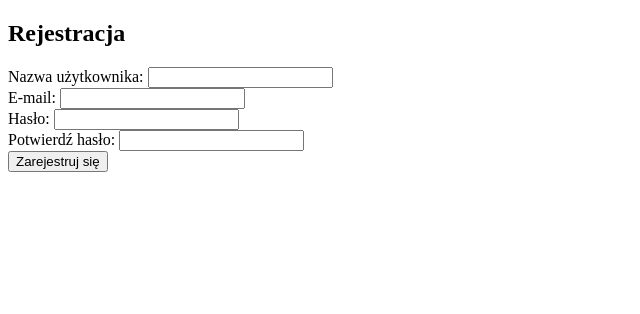
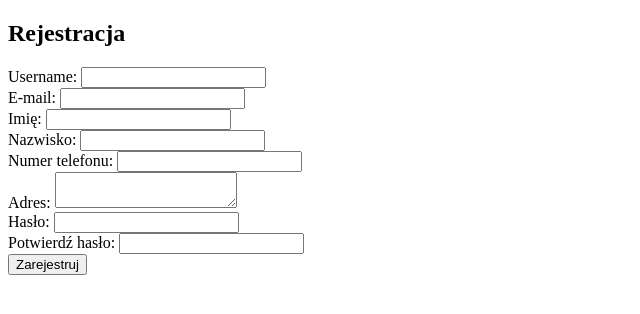
Before and after one commit to angelagrudzien/Projekt-GIT, a Django app: page /users/register/ in a window 1280 px wide. Shown: the top 314 px of the page, without its empty margins (0-640 px from the left). Run offline with Django 5.2, Linux system fonts and the light colour scheme.

Commit message:
Dodanie widoku logowania i rejestracji Poprawione

```diff
--- a/users/models.py
+++ b/users/models.py
@@ -12,9 +12,9 @@ USER_ROLES = [
 
 
 class CustomUser(AbstractUser):
-    USERNAME_FIELD = 'email'
+    USERNAME_FIELD = 'username'
     email = models.EmailField(unique=True)
-    username = models.CharField(max_length=20)
+    username = models.CharField(max_length=20, unique=True)
     first_name = models.CharField(max_length=20)
     last_name = models.CharField(max_length=20)
     role = models.CharField(max_length=20, choices=USER_ROLES, default='buyer')
@@ -22,7 +22,7 @@ class CustomUser(AbstractUser):
     address = models.TextField(blank=True, null=True)
     vip_bonus = models.BooleanField(default=False)  # Dodatkowe korzyści dla VIP-ów
 
-    REQUIRED_FIELDS = ['username', 'first_name', 'last_name']
+    REQUIRED_FIELDS = ['first_name', 'last_name', 'email', 'phone_number', 'address']
 
     def save(self, *args, **kwargs):
         """Automatycznie przypisuje korzyści VIP-om"""
--- a/users/templates/users/register.html
+++ b/users/templates/users/register.html
@@ -23,13 +23,33 @@
     {% csrf_token %}
 
     <div>
-            <label for="username">Nazwa użytkownika:</label>
+        <label for="username">Username:</label>
         <input type="text" id="username" name="username" required>
     </div>
 
     <div>
         <label for="email">E-mail:</label>
         <input type="email" id="email" name="email" required>
+    </div>
+
+    <div>
+        <label for="first_name">Imię:</label>
+        <input type="text" id="first_name" name="first_name" required>
+    </div>
+
+    <div>
+        <label for="last_name">Nazwisko:</label>
+        <input type="text" id="last_name" name="last_name" required>
+    </div>
+
+    <div>
+        <label for="phone_number">Numer telefonu:</label>
+        <input type="text" id="phone_number" name="phone_number">
+    </div>
+
+    <div>
+        <label for="address">Adres:</label>
+        <textarea id="address" name="address"></textarea>
     </div>
 
     <div>
@@ -42,7 +62,9 @@
         <input type="password" id="password_confirm" name="password_confirm" required>
     </div>
 
-        <button type="submit">Zarejestruj się</button>
+    <div>
+        <button type="submit">Zarejestruj</button>
+    </div>
 </form>
 
 </body>
--- a/users/views.py
+++ b/users/views.py
@@ -17,6 +17,10 @@ class RegisterView(View):
     def post(self, request):
         username = request.POST.get('username')
         email = request.POST.get('email')
+        first_name = request.POST.get('first_name')
+        last_name = request.POST.get('last_name')
+        phone_number = request.POST.get('phone_number', '')
+        address = request.POST.get('address', '')
         password = request.POST.get('password')
         password_confirm = request.POST.get('password_confirm')
 
@@ -24,11 +28,22 @@ class RegisterView(View):
             messages.error(request, "Hasła muszą się zgadzać.")
             return render(request, "users/register.html")
 
+        if CustomUser.objects.filter(password=password).exists():
+            messages.error(request, "Podane hasło już istnieje.")
+            return render(request, "users/register.html")
+
         if CustomUser.objects.filter(username=username).exists():
             messages.error(request, "Użytkownik o takiej nazwie już istnieje.")
             return render(request, "users/register.html")
 
-        user = CustomUser.objects.create_user(username=username, email=email, password=password)
+        user = CustomUser.objects.create_user(username=username,
+                                              email=email,
+                                              first_name=first_name,
+                                              last_name=last_name,
+                                              phone_number=phone_number,
+                                              address=address,
+                                              password=password
+                                              )
         login(request, user)
         messages.success(request, "Rejestracja zakończona sukcesem.")
         return HttpResponseRedirect(reverse_lazy('home'))  # Zmień na odpowiedni URL
```
Also changed, not shown: db.sqlite3, users/migrations/0004_alter_customuser_username.py (added). Lines whose indentation alone changed are shown as unchanged.
